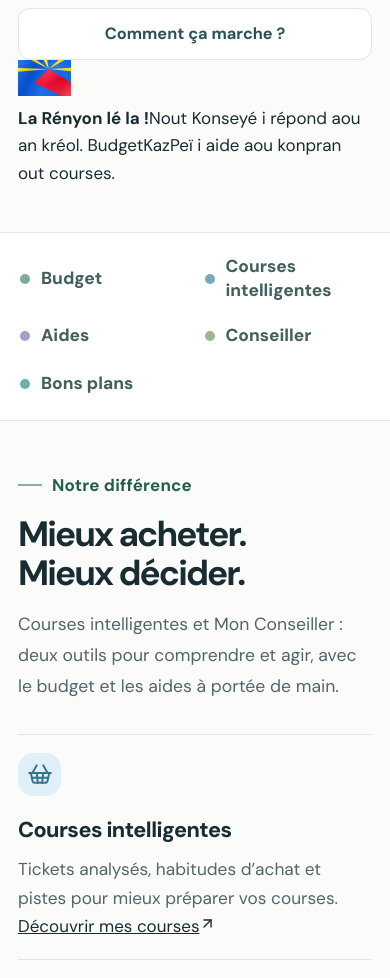
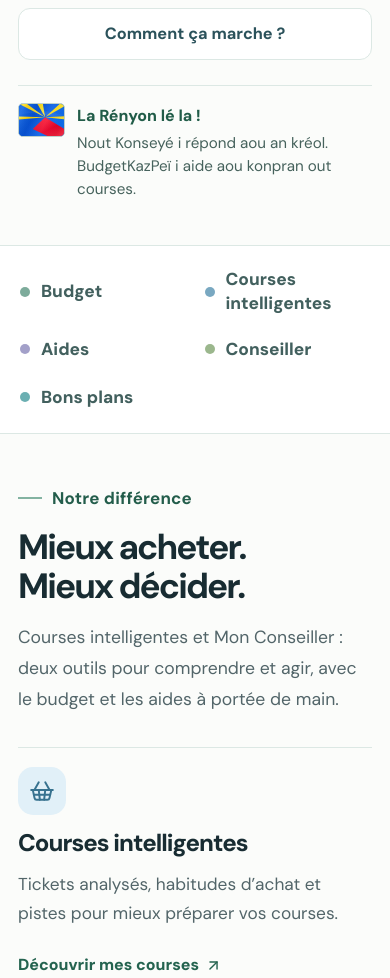
Before and after one commit to JGOUBE/budgetkazpei, a React (Vite) app: page / in a window 390 px wide. Shown: the part 548-1526 px from the top of the page. Built offline with nearby package versions, Linux system fonts and the light colour scheme; no server answers.

Commit message:
Create spacious featured Courses intelligentes and Conseiller cards plus clean Reunion Creole signature

```diff
--- a/src/styles/landing-clean.css
+++ b/src/styles/landing-clean.css
@@ -683,3 +683,154 @@ html[data-theme="dark"]:has(.bk-landing) #root {
     gap: 8px;
   }
 }
+
+
+/* Signature locale et bénéfices distinctifs : une hiérarchie sobre, sans reflets. */
+.bk-landing:not(.bk-offers-page) .bk-island-signature {
+  display: flex;
+  gap: 15px;
+  align-items: center;
+  max-width: 780px;
+  padding-top: 19px;
+  margin-top: 29px;
+  border-top: 1px solid var(--bk-line);
+}
+.bk-landing:not(.bk-offers-page) .bk-island-signature img {
+  width: 53px;
+  height: 36px;
+  flex: 0 0 53px;
+  border: 1px solid #bdd0cc;
+  border-radius: 5px;
+  object-fit: cover;
+  object-position: 50% 40%;
+  background: #0e63cb;
+}
+.bk-landing:not(.bk-offers-page) .bk-island-signature > div {
+  display: flex;
+  flex-wrap: wrap;
+  align-items: baseline;
+  gap: 3px 12px;
+  min-width: 0;
+}
+.bk-landing:not(.bk-offers-page) .bk-island-signature strong {
+  font-size: 1.08rem;
+  color: #215c48;
+  font-weight: 780;
+  white-space: nowrap;
+}
+.bk-landing:not(.bk-offers-page) .bk-island-signature span {
+  font-size: 1rem;
+  line-height: 1.5;
+  color: #46625c;
+}
+.bk-landing:not(.bk-offers-page) .bk-feature-grid {
+  grid-template-columns: repeat(2, minmax(0, 1fr));
+  border-bottom: 0;
+}
+.bk-landing:not(.bk-offers-page) .bk-feature,
+.bk-landing:not(.bk-offers-page) .bk-feature + .bk-feature,
+.bk-landing:not(.bk-offers-page) .bk-feature:nth-child(3) {
+  border-left: 0;
+  border-top: 0;
+  padding: 22px 30px 22px 0;
+}
+.bk-landing:not(.bk-offers-page) .bk-feature:nth-child(even) {
+  border-left: 1px solid var(--bk-line);
+  padding-left: 28px;
+}
+.bk-landing:not(.bk-offers-page) .bk-feature:nth-child(n+3) {
+  border-top: 1px solid var(--bk-line);
+  padding-top: 21px;
+}
+.bk-landing:not(.bk-offers-page) .bk-feature--featured {
+  padding-top: 25px;
+  padding-bottom: 32px;
+}
+.bk-landing:not(.bk-offers-page) .bk-feature--featured .bk-feature__icon {
+  width: 54px;
+  height: 54px;
+  margin-bottom: 14px;
+}
+.bk-landing:not(.bk-offers-page) .bk-feature--featured h3 {
+  font-size: clamp(1.6rem, 2.3vw, 2.18rem);
+  line-height: 1.2;
+  letter-spacing: -.04em;
+  font-weight: 720;
+  margin-bottom: 12px;
+}
+.bk-landing:not(.bk-offers-page) .bk-feature--featured p {
+  max-width: 450px;
+  font-size: 1.11rem;
+}
+.bk-landing:not(.bk-offers-page) .bk-feature__link {
+  display: inline-flex;
+  align-items: center;
+  gap: 6px;
+  margin-top: 18px;
+  color: #24634f;
+  text-decoration: none;
+  border-bottom: 1px solid #a0c9b7;
+  font-size: 1rem;
+  font-weight: 740;
+  padding: 6px 0;
+}
+.bk-landing:not(.bk-offers-page) .bk-feature__link:hover {
+  color: #164d39;
+}
+@media (max-width: 860px) {
+  .bk-landing:not(.bk-offers-page) .bk-feature-grid {
+    grid-template-columns: repeat(2, minmax(0, 1fr));
+  }
+  .bk-landing:not(.bk-offers-page) .bk-feature,
+  .bk-landing:not(.bk-offers-page) .bk-feature + .bk-feature,
+  .bk-landing:not(.bk-offers-page) .bk-feature:nth-child(3) {
+    padding-right: 16px;
+  }
+  .bk-landing:not(.bk-offers-page) .bk-feature:nth-child(even) {
+    padding-left: 18px;
+  }
+}
+@media (max-width: 640px) {
+  .bk-landing:not(.bk-offers-page) .bk-island-signature {
+    margin-top: 25px;
+    padding-top: 17px;
+    align-items: flex-start;
+    gap: 12px;
+  }
+  .bk-landing:not(.bk-offers-page) .bk-island-signature img {
+    width: 47px;
+    height: 34px;
+    flex-basis: 47px;
+  }
+  .bk-landing:not(.bk-offers-page) .bk-island-signature strong {
+    font-size: 1rem;
+  }
+  .bk-landing:not(.bk-offers-page) .bk-island-signature span {
+    font-size: .95rem;
+  }
+  .bk-landing:not(.bk-offers-page) .bk-feature-grid {
+    display: grid;
+    grid-template-columns: minmax(0, 1fr);
+  }
+  .bk-landing:not(.bk-offers-page) .bk-feature,
+  .bk-landing:not(.bk-offers-page) .bk-feature + .bk-feature,
+  .bk-landing:not(.bk-offers-page) .bk-feature:nth-child(even),
+  .bk-landing:not(.bk-offers-page) .bk-feature:nth-child(3) {
+    border-left: 0;
+    border-top: 1px solid var(--bk-line);
+    padding: 19px 0 20px;
+  }
+  .bk-landing:not(.bk-offers-page) .bk-feature:first-child {
+    border-top: 0;
+  }
+  .bk-landing:not(.bk-offers-page) .bk-feature--featured h3 {
+    font-size: clamp(1.5rem, 6vw, 1.9rem);
+  }
+  .bk-landing:not(.bk-offers-page) .bk-feature--featured p {
+    font-size: 1.08rem;
+  }
+  .bk-landing:not(.bk-offers-page) .bk-feature--featured .bk-feature__icon {
+    width: 48px;
+    height: 48px;
+  }
+}
```
